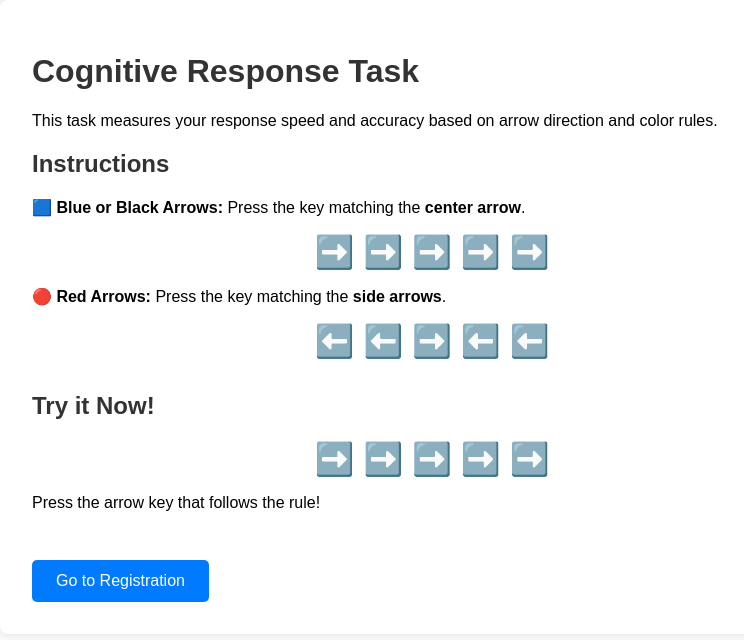
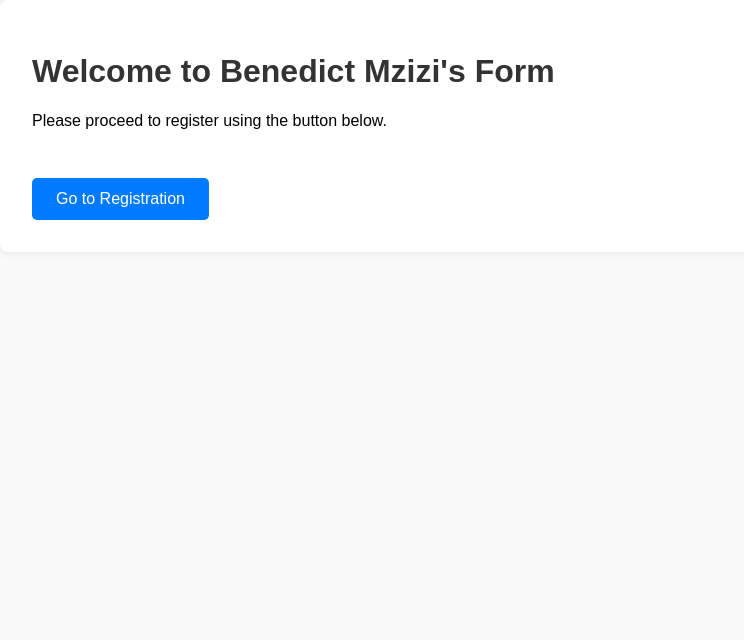
Before and after one commit to BenedictMzizi/RegistrationAutomation, a plain HTML site: page index.html in a window 1280 px wide. Shown: the whole page, without its empty margins (208-952 px from the left). Drawn offline with Linux system fonts and the light colour scheme.

Commit message:
Update index.html

```diff
--- a/index.html
+++ b/index.html
@@ -3,31 +3,14 @@
 <head>
   <meta charset="UTF-8" />
   <meta name="viewport" content="width=device-width, initial-scale=1.0" />
-  <title>Cognitive Task Instructions</title>
+  <title>Welcome</title>
   <link rel="stylesheet" href="style.css" />
 </head>
 <body>
   <div class="container">
-    <h1>Cognitive Response Task</h1>
-    <p>This task measures your response speed and accuracy based on arrow direction and color rules.</p>
-
-    <div class="instructions">
-      <h2>Instructions</h2>
-      <p><strong>🟦 Blue or Black Arrows:</strong> Press the key matching the <strong>center arrow</strong>.</p>
-      <div class="arrow-row">➡️ ➡️ <strong>➡️</strong> ➡️ ➡️</div>
-      <p><strong>🔴 Red Arrows:</strong> Press the key matching the <strong>side arrows</strong>.</p>
-      <div class="arrow-row">⬅️ ⬅️ <strong>➡️</strong> ⬅️ ⬅️</div>
-    </div>
-
-    <div id="task">
-      <h2>Try it Now!</h2>
-      <div id="arrowDisplay" class="arrow-row">⬅️ ⬅️ ➡️ ⬅️ ⬅️</div>
-      <p>Press the arrow key that follows the rule!</p>
-    </div>
-
+    <h1>Welcome to Benedict Mzizi's Form</h1>
+    <p>Please proceed to register using the button below.</p>
     <a href="registration.html" class="button">Go to Registration</a>
   </div>
-
-  <script src="script.js"></script>
 </body>
 </html>
```
